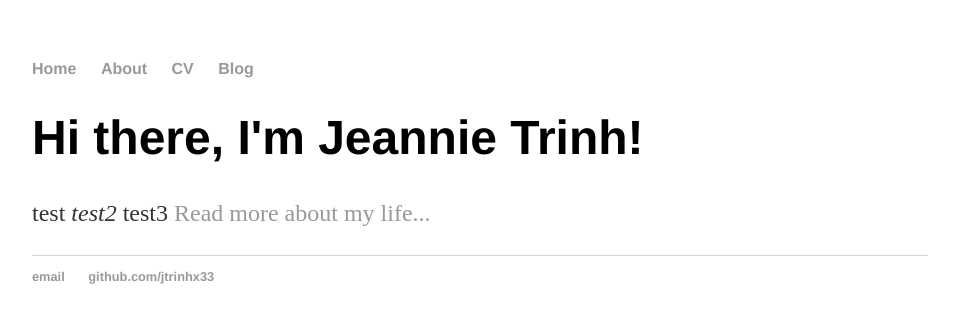
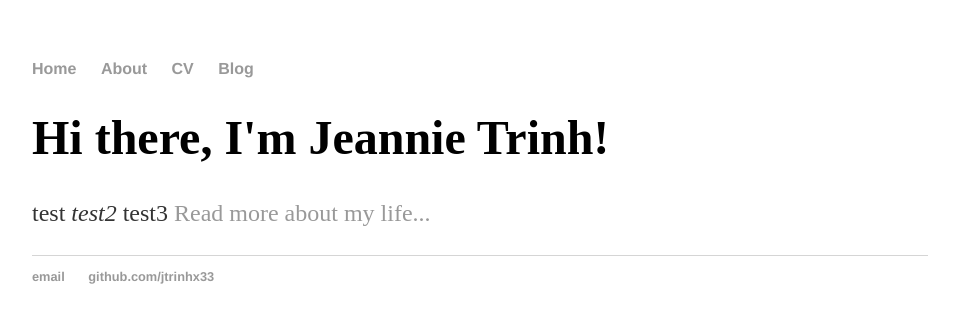
Before and after one commit to jtrinhx33/jtrinhx33.github.io, a Jekyll site: the page built from index.html, in a window 1280 px wide. Shown: the top 323 px of the page, without its empty margins (160-1119 px from the left). Built offline with Jekyll 4.4.1, drawn with Linux system fonts in a browser that asks for light colours.

Commit message:
Update main.css

```diff
--- a/css/main.css
+++ b/css/main.css
@@ -21,7 +21,7 @@ a:hover {
 }
 h1 {
     font-size: 3em;
-    font-family:'Helvetica', 'Arial', 'Sans-Serif';
+    font-family:'Times New Roman', 'Arial', 'Sans-Serif';
 }
 p {
     font-size: 1.5em;
```
